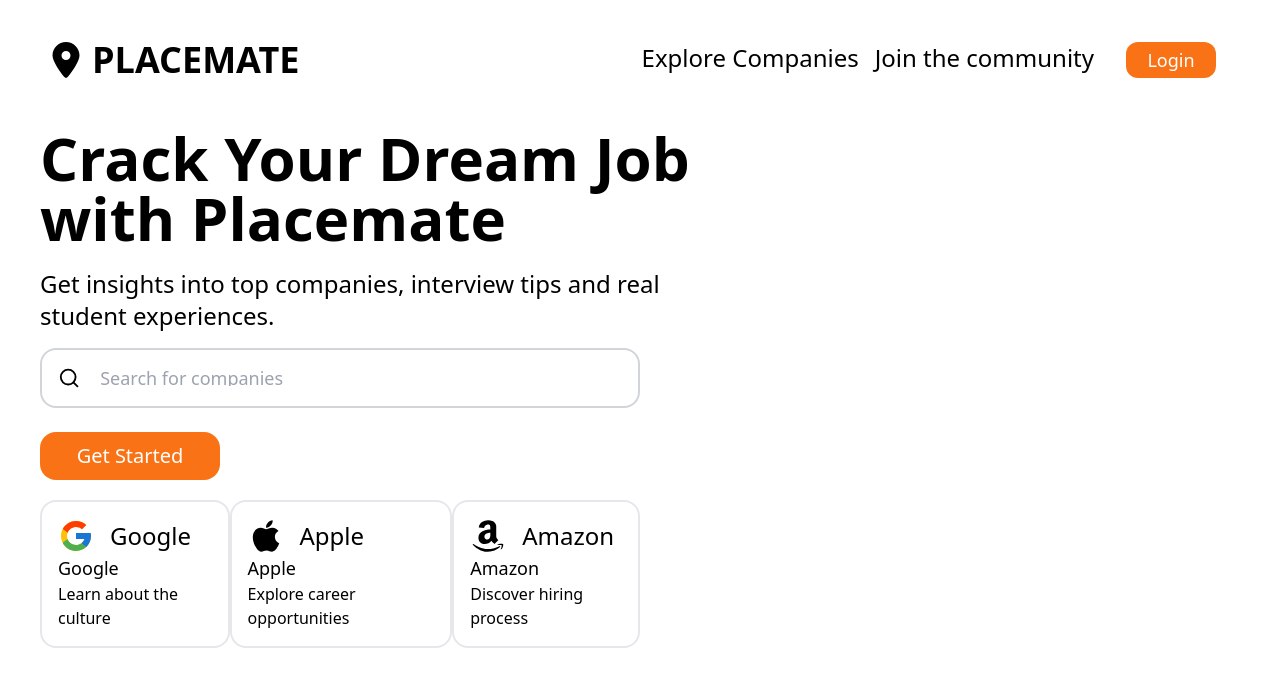
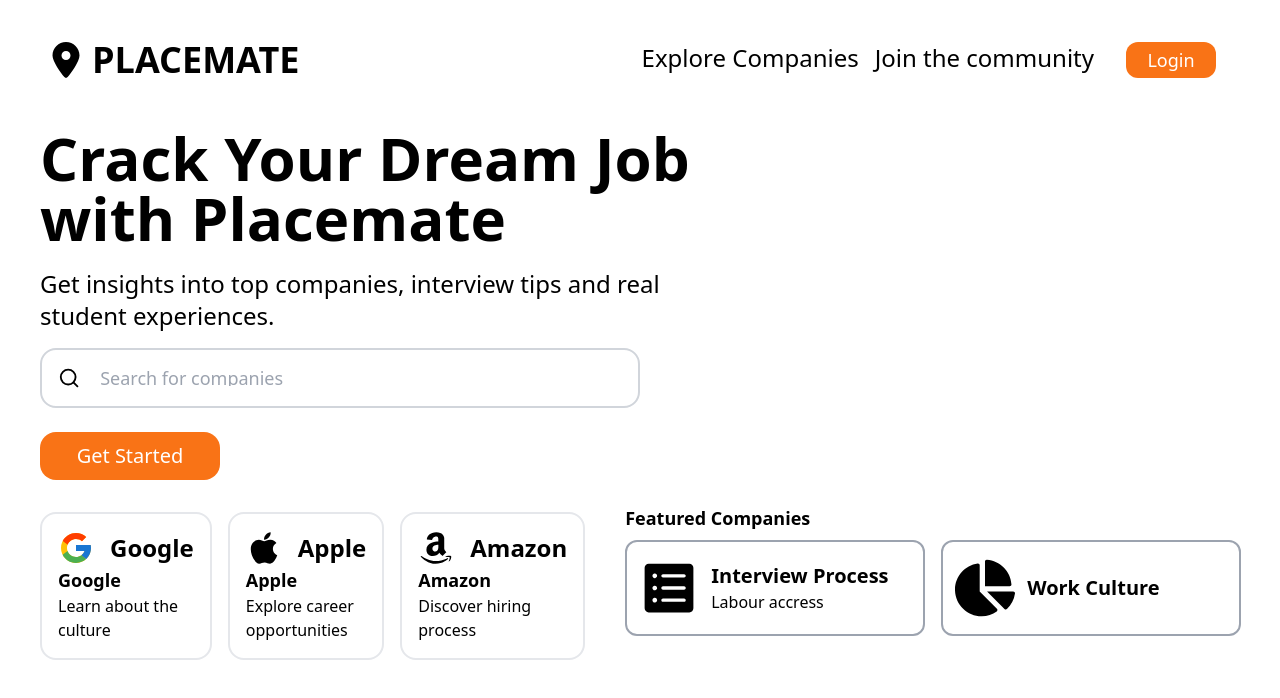
Before and after one commit to RonithJSalian18/placemate-frontend, a Next.js app: page / in a window 1280 px wide. Shown: the top 698 px of the page. Built offline with nearby package versions, Linux system fonts and the light colour scheme.

Commit message:
added featured company

```diff
--- a/components/Landing.tsx
+++ b/components/Landing.tsx
@@ -6,6 +6,8 @@
 import { FcGoogle } from "react-icons/fc";
 import { FaApple } from "react-icons/fa";
 import { FaAmazon } from "react-icons/fa";
+import { IoIosListBox } from "react-icons/io";
+import { FaChartPie } from "react-icons/fa";
 
 const Landing = () => {
   return (
@@ -48,7 +50,8 @@
           Get Started
         </Button>
       </div>
-      <div className="w-[50%] flex justify-around items-center">
+      <div className="w-full  flex flex-row">
+        <div className="w-[50%] flex justify-start items-center mt-3 gap-4">
           <CompanyCard
             companyName="Google"
             description="Learn about the culture"
@@ -65,6 +68,28 @@
             icon={FaAmazon}
           />
         </div>
+        <div className="w-[650px] flex h-8 flex-col ml-10 mt-6">
+          <div className="text-lg font-semibold flex">
+            <h4>Featured Companies</h4>
+          </div>
+          <div className="w-auto flex">
+            <div className="border-2 border-gray-400 w-[300px] h-auto mt-2 rounded-xl p-3 flex items-center">
+              <IoIosListBox className="flex text-6xl" />
+              <div className="mx-3 my-2">
+                <h3 className="font-semibold text-xl">Interview Process</h3>
+                <p className="text-base">Labour accress</p>
+              </div>
+            </div>
+
+            <div className="border-2 border-gray-400 w-[300px] h-auto mt-2 rounded-xl p-3 flex items-center ml-4">
+              <FaChartPie className="flex text-6xl" />
+              <div className="mx-3 my-2">
+                <h3 className="font-semibold text-xl">Work Culture</h3>
+              </div>
+            </div>
+          </div>
+        </div>
+      </div>
     </section>
   );
 };
```
Lines whose indentation alone changed are shown as unchanged.
